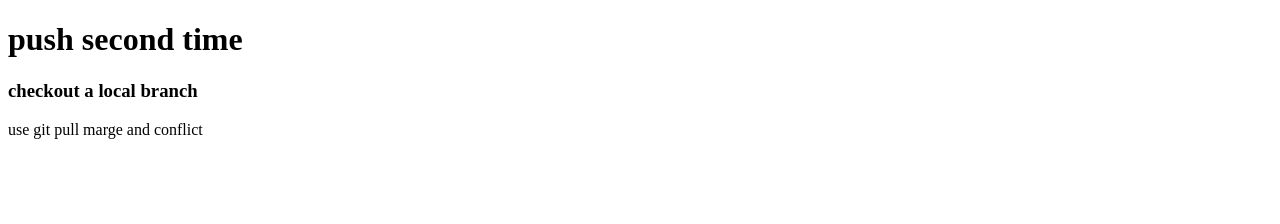
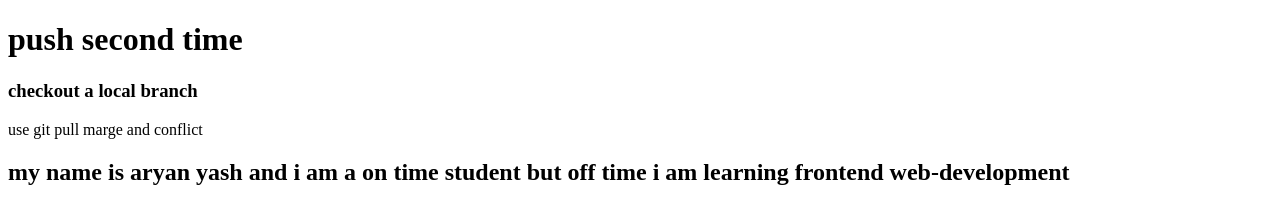
Before and after one commit to aryanyash186/local-code, a plain HTML site: page index.html in a window 1280 px wide. Drawn offline with Linux system fonts and the light colour scheme.

Commit message:
new commit

```diff
--- a/index.html
+++ b/index.html
@@ -9,5 +9,6 @@
     <h1>push second time</h1>
     <h3>checkout a local branch</h3>
     <p>use git pull marge and conflict</p>
+    <h2>my name is aryan yash and i am a on time student but off time i am learning frontend web-development</h2>
 </body>
 </html>
```
